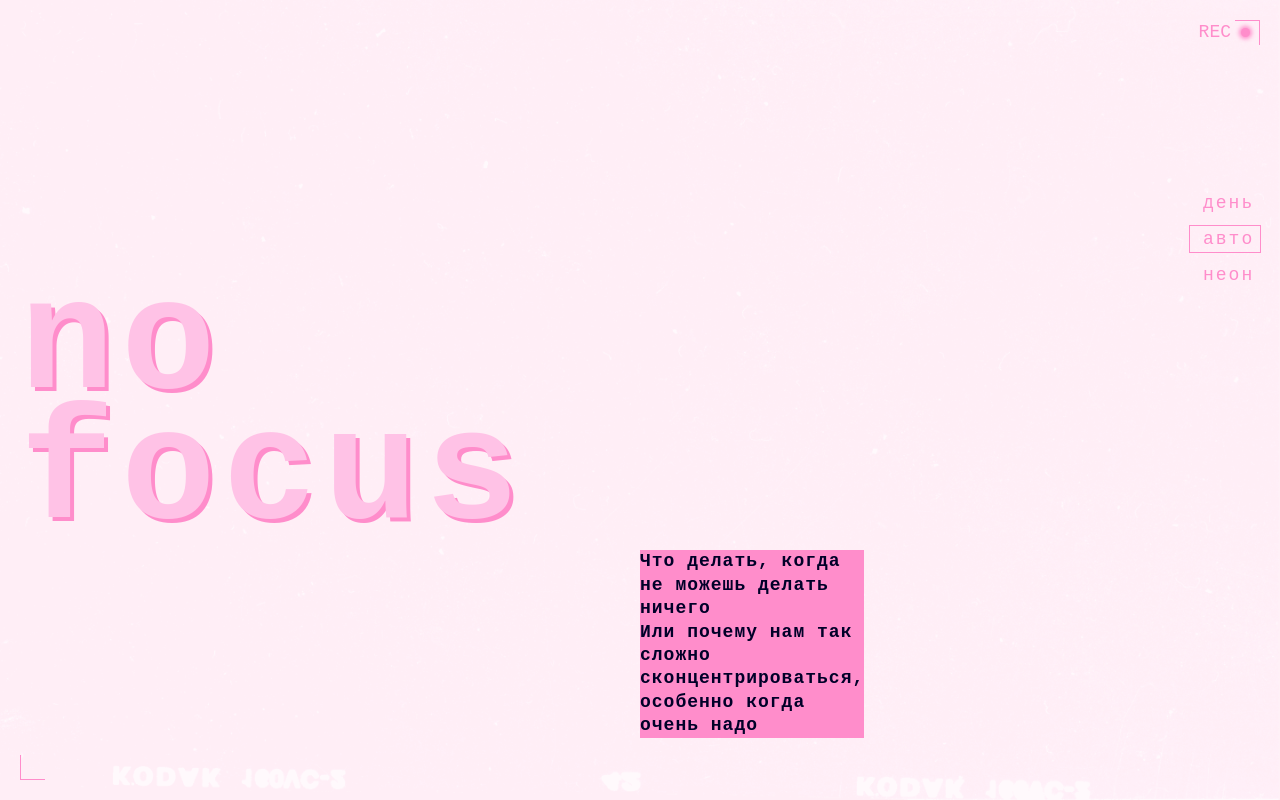
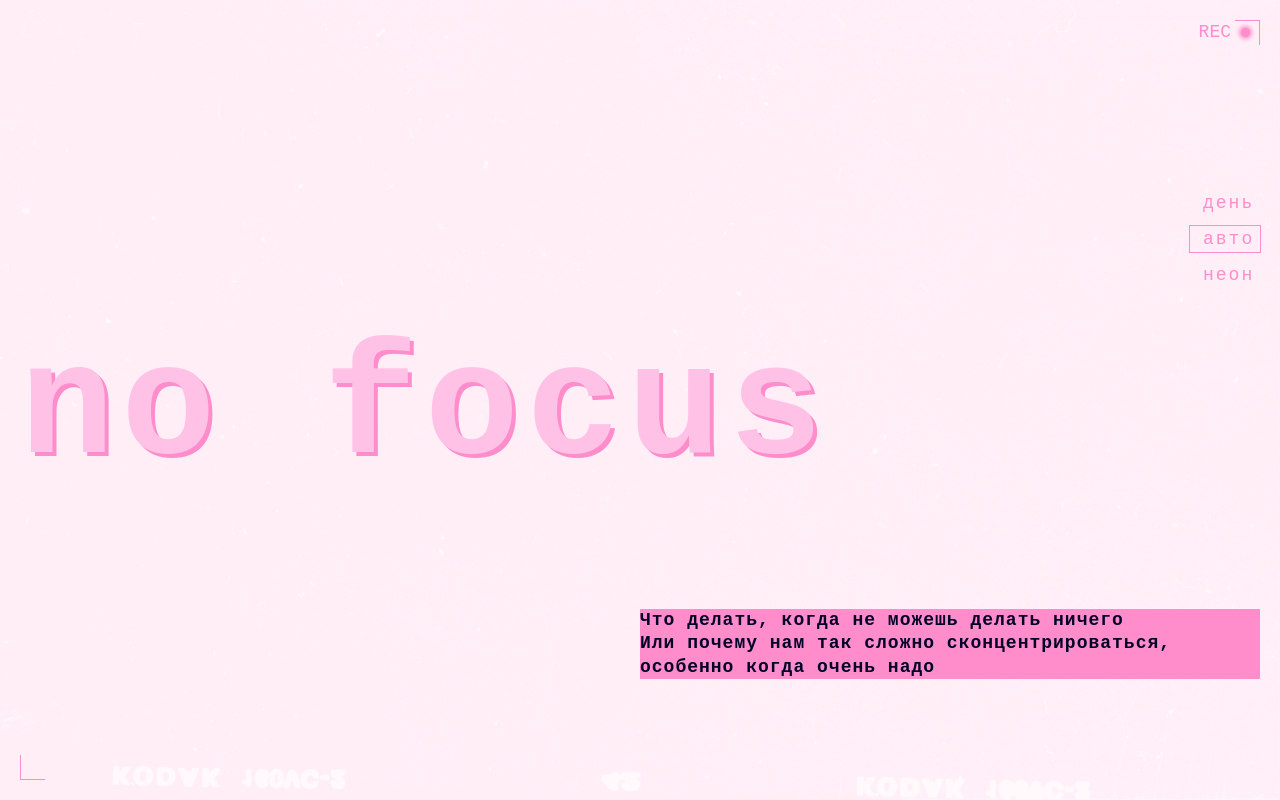
Before and after one commit to Circkett/slozhno-sosredotochitsya-fd, a website: page index.html in a window 1280 px wide. Shown: the top 800 px of the page. Drawn offline with Linux system fonts and the light colour scheme.

Commit message:
Коммит с последними изменениями чтобы сделать ветку

```diff
--- a/styles/style.css
+++ b/styles/style.css
@@ -434,12 +434,16 @@ p {
     grid-column: 6;
   }
 
-  .title {
+  .title-container {
     grid-column: 1 / 7;
   }
 
-  .header__title-text {
-    grid-column: 6;
+  .text-container {
+    grid-column: 4 / 7;
+  }
+
+  p {
+    letter-spacing: 0;
   }
 
   .main {
@@ -451,7 +455,7 @@ p {
   }
 
   .focus-factors {
-    grid-template-columns: 1fr;
+    grid-template-columns: 1fr 1fr 1fr;
   }
 
   .focus-tips {
```
